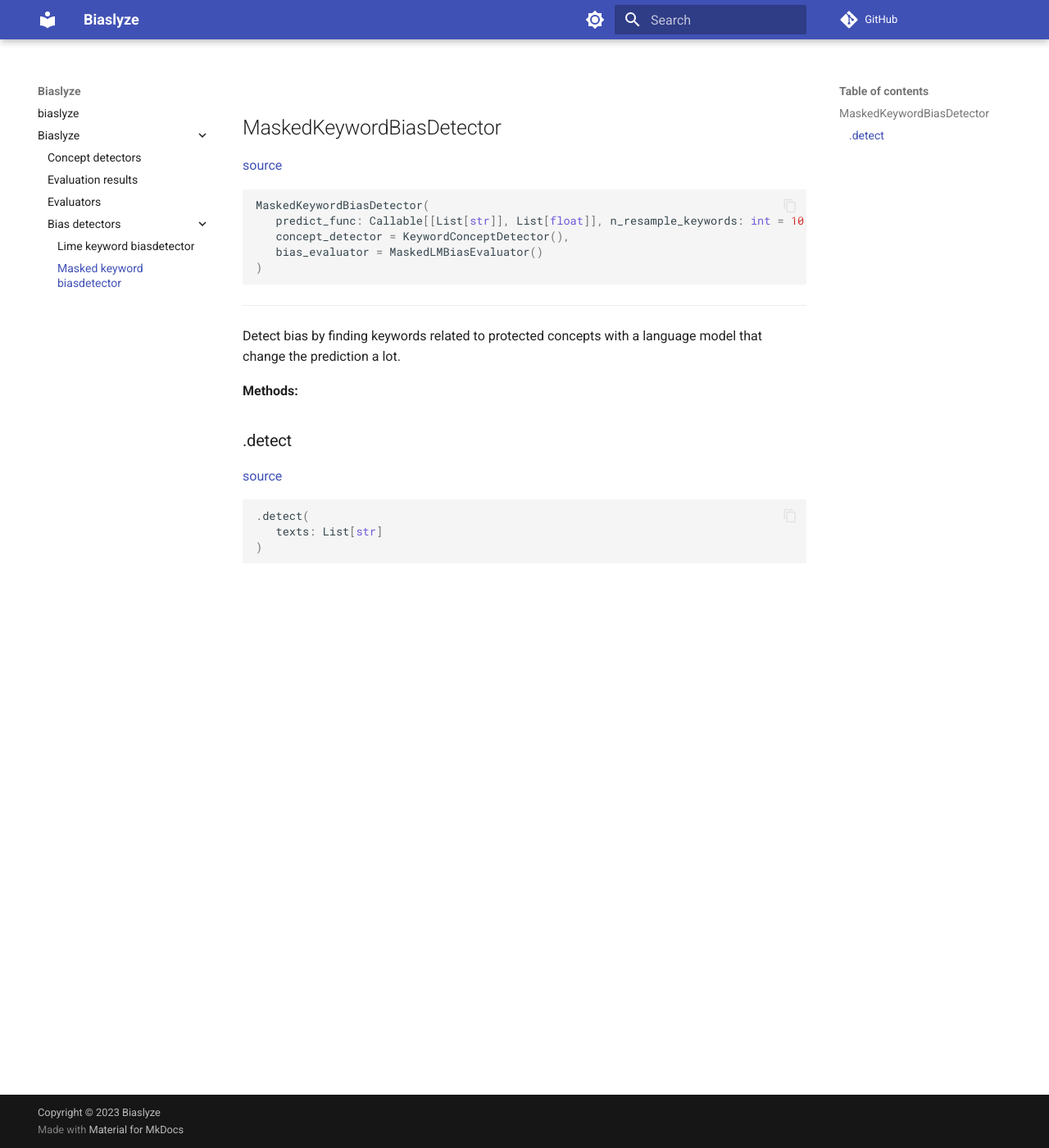
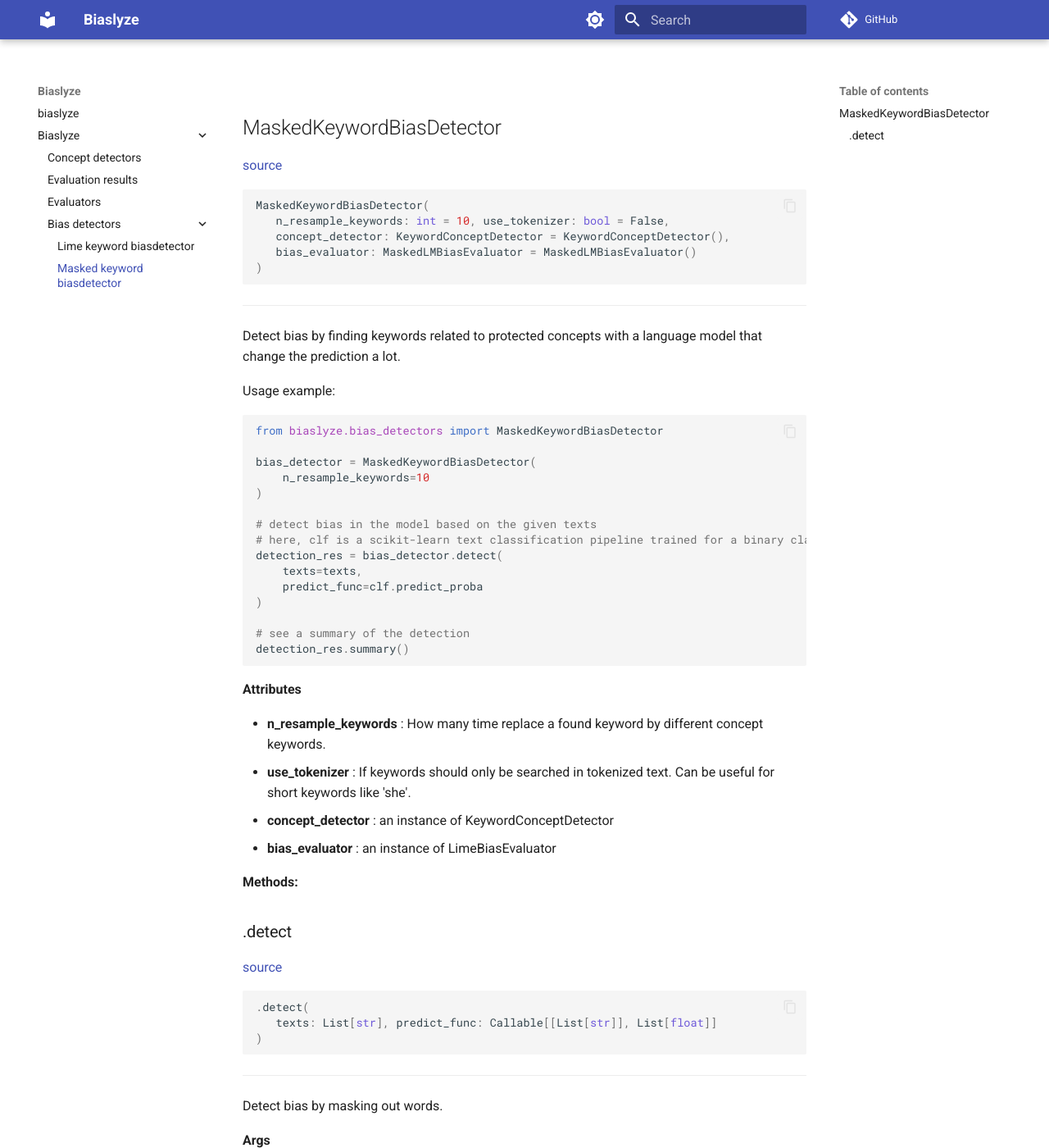
Before and after one commit to biaslyze-dev/biaslyze, an MkDocs documentation site: the page built from docs/biaslyze/bias_detectors/masked_keyword_biasdetector.md, in a window 1280 px wide and 1400 px high. Shown: the whole window at 82% size. Built offline with MkDocs 1.6.1 and Material for MkDocs 9.7.7, drawn with Linux system fonts in a browser that asks for light colours; comment, search, counter and statistics services are not loaded; some of the changed text lies outside the part shown.

Commit message:
Improve masked detection

````diff
--- a/docs/biaslyze/bias_detectors/masked_keyword_biasdetector.md
+++ b/docs/biaslyze/bias_detectors/masked_keyword_biasdetector.md
@@ -5,9 +5,9 @@
 [source](https://github.com/biaslyze-dev/biaslyze/blob/main/biaslyze/bias_detectors/masked_keyword_biasdetector.py/#L9)
 ```python
 MaskedKeywordBiasDetector(
-   predict_func: Callable[[List[str]], List[float]], n_resample_keywords: int = 10,
-   concept_detector = KeywordConceptDetector(),
-   bias_evaluator = MaskedLMBiasEvaluator()
+   n_resample_keywords: int = 10, use_tokenizer: bool = False,
+   concept_detector: KeywordConceptDetector = KeywordConceptDetector(),
+   bias_evaluator: MaskedLMBiasEvaluator = MaskedLMBiasEvaluator()
 )
 ```
 
@@ -15,14 +15,52 @@
 ---
 Detect bias by finding keywords related to protected concepts with a language model that change the prediction a lot.
 
+Usage example:
+
+```python
+from biaslyze.bias_detectors import MaskedKeywordBiasDetector
+
+bias_detector = MaskedKeywordBiasDetector(
+    n_resample_keywords=10
+)
+
+# detect bias in the model based on the given texts
+# here, clf is a scikit-learn text classification pipeline trained for a binary classification task
+detection_res = bias_detector.detect(
+    texts=texts,
+    predict_func=clf.predict_proba
+)
+
+# see a summary of the detection
+detection_res.summary()
+```
+
+
+**Attributes**
+
+* **n_resample_keywords**  : How many time replace a found keyword by different concept keywords.
+* **use_tokenizer**  : If keywords should only be searched in tokenized text. Can be useful for short keywords like 'she'.
+* **concept_detector**  : an instance of KeywordConceptDetector
+* **bias_evaluator**  : an instance of LimeBiasEvaluator
+
+
 
 **Methods:**
 
 
 ### .detect
-[source](https://github.com/biaslyze-dev/biaslyze/blob/main/biaslyze/bias_detectors/masked_keyword_biasdetector.py/#L24)
+[source](https://github.com/biaslyze-dev/biaslyze/blob/main/biaslyze/bias_detectors/masked_keyword_biasdetector.py/#L54)
 ```python
 .detect(
-   texts: List[str]
+   texts: List[str], predict_func: Callable[[List[str]], List[float]]
 )
 ```
+
+---
+Detect bias by masking out words.
+
+
+**Args**
+
+* **texts**  : texts to probe the model for bias.
+* **predict_func**  : Function to run the texts through the model and get probabilities as outputs.
````
Also changed, not shown: docs/biaslyze/bias_detectors/lime_keyword_biasdetector.md (+4 -5 lines), docs/biaslyze/evaluators.md (+4 -4 lines), 6 other files.
